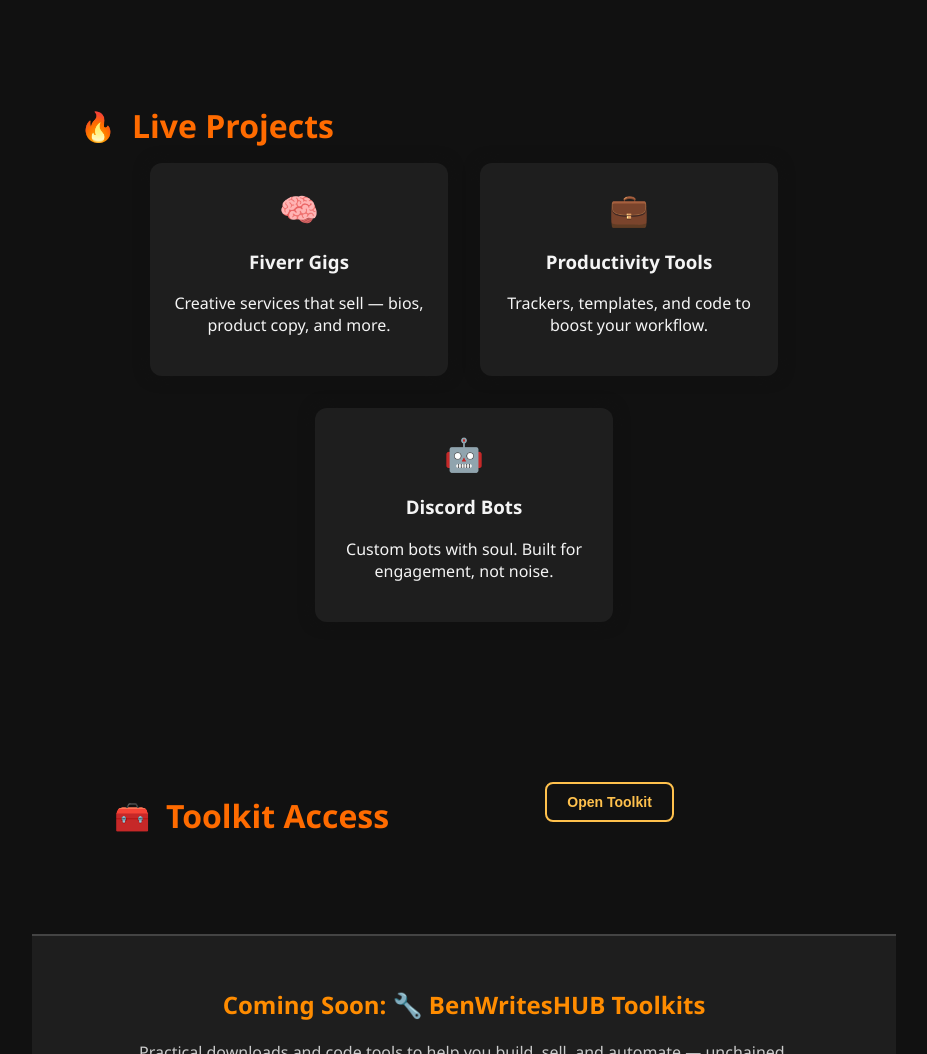
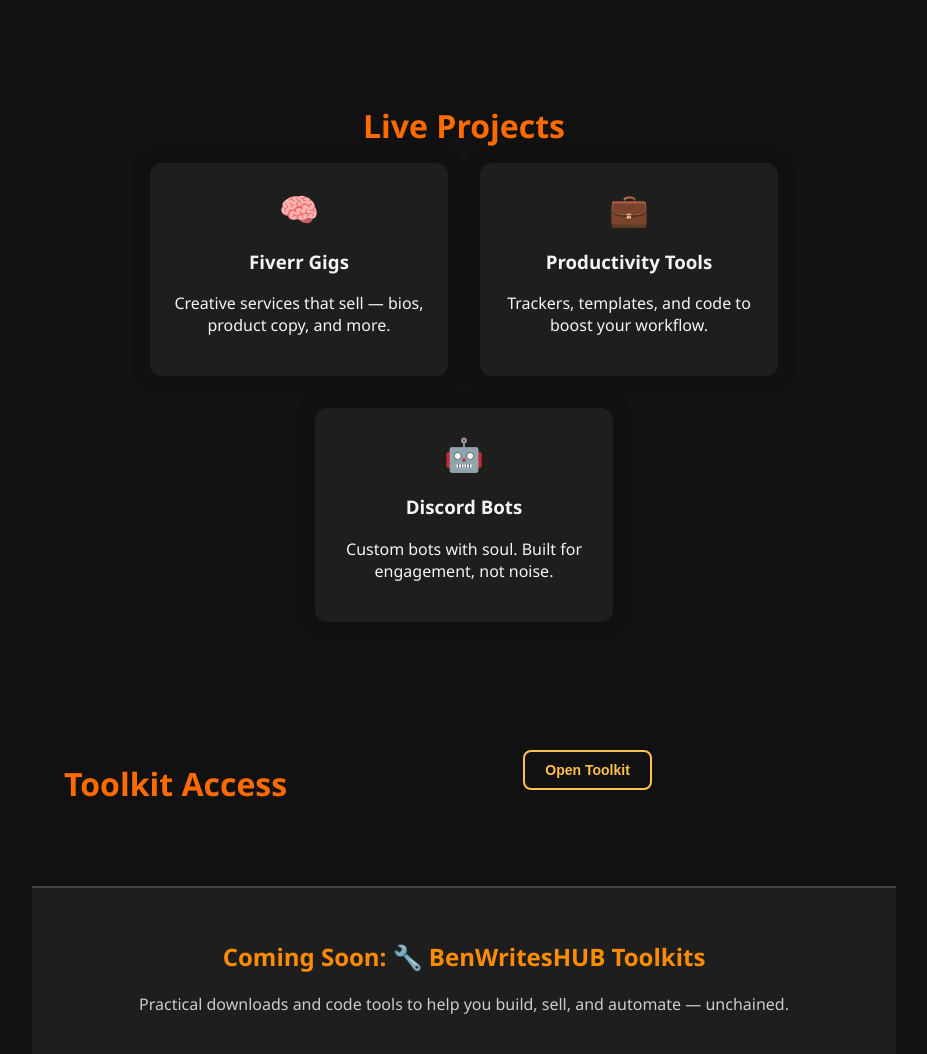
Before and after one commit to Divinical/benwrites-hub, a plain HTML site: page index.html in a window 1280 px wide. Shown: the part 576-1630 px from the top of the page, without its empty margins (176-1103 px from the left). Drawn offline with Linux system fonts and the light colour scheme.

Commit message:
css fixes for alignment of titles

```diff
--- a/style.css
+++ b/style.css
@@ -89,25 +89,19 @@
   color: #ff6b00;
   display: flex;
   align-items: center;
+  justify-content: flex-start; /* default, overridden below if needed */
   gap: 0.5rem;
 }
 
-.projects .section-title::before {
-  content: "🔥";
-  font-size: 1.8rem;
-  margin-right: 0.5rem;
+.projects .section-title {
+  justify-content: center;
+}
+
+#toolkit-section .section-title {
   display: flex;
   align-items: center;
   justify-content: center;
-}
-
-#toolkit-section .section-title::before {
-  content: "🧰";
-  font-size: 1.8rem;
-  margin-right: 0.5rem;
-  display: flex;
-  align-items: center;
-  justify-content: center;
+  gap: 0.5rem;
 }
 
 .project-cards {
@@ -186,12 +180,11 @@
 
 .toolkit-header {
   display: flex;
-  justify-content: space-between;
   align-items: center;
-  gap: 1rem;
+  justify-content: center; /* center the full group */
+  gap: 1.5rem; /* space between title and button */
   flex-wrap: wrap;
-  max-width: 700px;
-  margin: 2rem auto 1rem;
+  text-align: center;
 }
 
 .toolkit-reveal {
@@ -279,8 +272,9 @@
     text-align: center;
   }
 
-  .section-title {
-  flex-direction: row; /* or column if stacked looks better */
-  align-items: center;
+   .section-title {
+    flex-direction: column;
+    align-items: center;
+    text-align: center;
 }
 }
```
